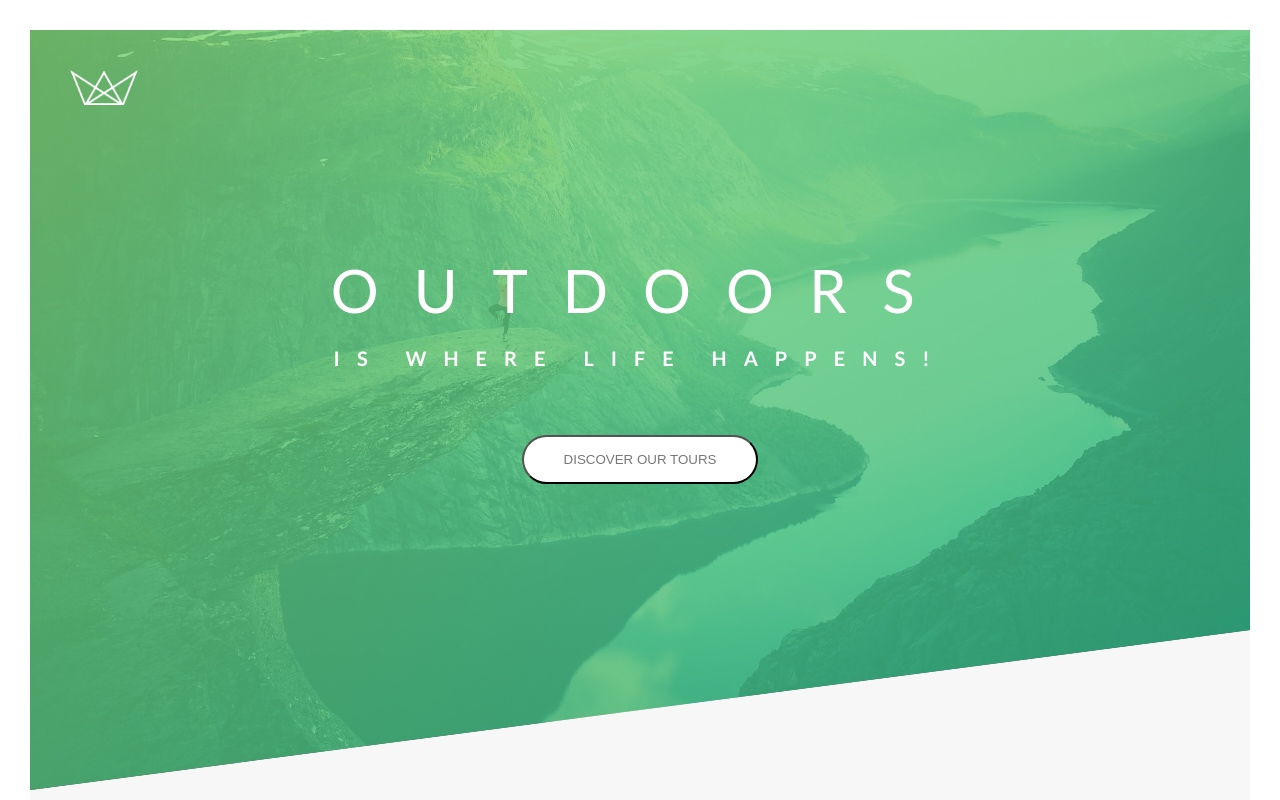
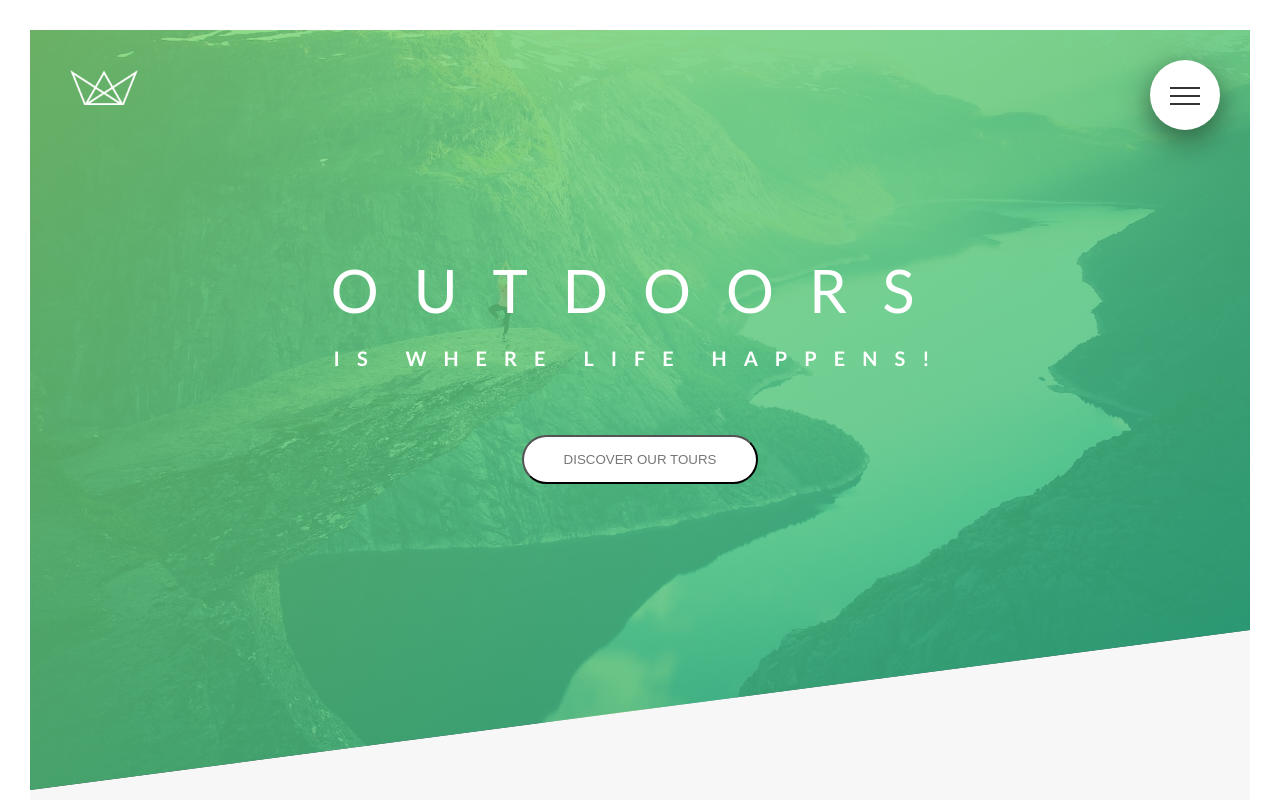
Before and after one commit to DavidNeiOs/natours, a React (Create React App) app: page / in a window 1280 px wide. Shown: the top 800 px of the page. Built offline with nearby package versions, Linux system fonts and the light colour scheme.

Commit message:
navigation component

```diff
--- a/src/App.js
+++ b/src/App.js
@@ -1,11 +1,12 @@
 import React from "react";
 
-import { Header, Footer } from "./layout";
+import { Header, Footer, Navigation } from "./layout";
 import { Home } from "./pages/home";
 
 function App() {
   return (
     <div>
+      <Navigation />
       <Header />
       <Home />
       <Footer />
--- a/src/layout/footer.js
+++ b/src/layout/footer.js
@@ -36,7 +36,10 @@
               David Neira
             </a>{" "}
             following this online{" "}
-            <a href="https://udemy.com" className="footer__link">
+            <a
+              href="https://www.udemy.com/course/advanced-css-and-sass/"
+              className="footer__link"
+            >
               course
             </a>
             . Copyright &copy; Original author and design - Jonas Schmedtmann.
--- a/src/layout/index.js
+++ b/src/layout/index.js
@@ -1,2 +1,3 @@
 export * from "./header";
 export * from "./footer";
+export * from "./navigation";
--- /dev/null
+++ b/src/layout/navigation.js
@@ -0,0 +1,48 @@
+import React from "react";
+
+export const Navigation = () => {
+  return (
+    <div className="navigation">
+      <input
+        type="checkbox"
+        className="navigation__checkbox"
+        id="navi-toggle"
+      />
+      <label htmlFor="navi-toggle" className="navigation__button">
+        <span className="navigation__icon">&nbsp;</span>
+      </label>
+
+      <div className="navigation__background">&nbsp;</div>
+
+      <nav className="navigation__nav">
+        <ul className="navigation__list">
+          <li className="navigation__item">
+            <a href="#" className="navigation__link">
+              <span>01</span>About Natours
+            </a>
+          </li>
+          <li className="navigation__item">
+            <a href="#" className="navigation__link">
+              <span>02</span>Your benefits
+            </a>
+          </li>
+          <li className="navigation__item">
+            <a href="#" className="navigation__link">
+              <span>03</span>Popular tours
+            </a>
+          </li>
+          <li className="navigation__item">
+            <a href="#" className="navigation__link">
+              <span>04</span>Stories
+            </a>
+          </li>
+          <li className="navigation__item">
+            <a href="#" className="navigation__link">
+              <span>05</span>Book now
+            </a>
+          </li>
+        </ul>
+      </nav>
+    </div>
+  );
+};
--- a/src/sass/abstract/_mixins.scss
+++ b/src/sass/abstract/_mixins.scss
@@ -5,3 +5,10 @@
     clear: both;
   }
 }
+
+@mixin centerContentHV {
+  position: absolute;
+  top: 50%;
+  left: 50%;
+  transform: translate(-50%, -50%);
+}
--- a/src/sass/components/_card.scss
+++ b/src/sass/components/_card.scss
@@ -115,10 +115,7 @@
 
   // BACK SIDE STYLING
   &__cta {
-    position: absolute;
-    top: 50%;
-    left: 50%;
-    transform: translate(-50%, -50%);
+    @include centerContentHV;
   }
 
   &__price-box {
--- a/src/sass/components/_form.scss
+++ b/src/sass/components/_form.scss
@@ -78,12 +78,9 @@
       display: block;
       background-color: $color-primary;
       border-radius: 50%;
-      position: absolute;
-      top: 50%;
-      left: 50%;
-      transform: translate(-50%, -50%);
       opacity: 0;
       transition: opacity .2s;
+      @include centerContentHV;
     }
   }
 
--- /dev/null
+++ b/src/sass/layout/_navigation.scss
@@ -0,0 +1,141 @@
+.navigation {
+  &__checkbox {
+    display: none;
+  }
+
+  &__button {
+    background-color: $color-white;
+    height: 7rem;
+    width: 7rem;
+    position: fixed;
+    top: 6rem;
+    right: 6rem;
+    border-radius: 50%;
+    box-shadow: 0 1rem 3rem rgba($color-black, .5);
+    z-index: 2000;
+    text-align: center;
+    cursor: pointer;
+  }
+
+  &__background {
+    height: 6rem;
+    width: 6rem;
+    border-radius: 50%;
+    position: fixed;
+    top: 6.5rem;
+    right: 6.5rem;
+    background-image: radial-gradient($color-primary-light, $color-primary-dark);
+    z-index: 1000;
+    transition: transform .8s cubic-bezier(0.86, 0, 0.07, 1);
+  }
+
+  &__nav {
+    height: 100vh;
+    position: fixed;
+    top: 0;
+    left: 0;
+    z-index: 1500;
+
+    opacity: 0;
+    width: 0;
+    transition: all .8s cubic-bezier(0.68, -0.55, 0.265, 1.55);
+  }
+
+  &__list {
+    @include centerContentHV;
+    list-style: none;
+    text-align: center;
+    width: 100%
+  }
+
+  &__link {
+    &:link,
+    &:visited {
+      display: inline-block;
+      font-size: 3rem;
+      font-weight: 300;
+      padding: 1rem 2rem;
+      color: $color-white;
+      text-decoration: none;
+      text-transform: uppercase;
+      background-image: linear-gradient(120deg, transparent 0%, transparent 50%, $color-white 50%);
+      background-size: 240%;
+      transition: all .4s;
+    }
+
+    &:hover,
+    &:active {
+      background-position: 100%;
+      color: $color-primary;
+      transform: translateX(1rem);
+    }
+
+    span {
+      margin-right: 1.5rem;
+      display: inline-block;
+    }
+  }
+
+  // FUNCTIONALITY
+  &__checkbox:checked ~ &__background {
+    transform: scale(80);
+  }
+
+  &__checkbox:checked ~ &__nav {
+    opacity: 1;
+    width: 100%;
+  }
+
+  // ICON
+
+  &__icon {
+    position: relative;
+    margin-top: 3.5rem;
+
+    &,
+    &::before,
+    &::after {
+      width: 3rem;
+      height: 2px;
+      background-color: $color-grey-dark-3;
+      display: inline-block;
+    }
+
+    &::before,
+    &::after {
+      content: "";
+      position: absolute;
+      left: 0;
+      transition: all .2s;
+    }
+
+    &::before {
+      top: -.8rem;
+    }
+
+    &::after {
+      top: .8rem;
+    }
+  }
+
+  &__button:hover &__icon::before {
+    top: -1rem
+  }
+  &__button:hover &__icon::after {
+    top: 1rem
+  }
+
+  &__checkbox:checked + &__button &__icon {
+    background-color: transparent;
+  }
+  &__checkbox:checked + &__button &__icon::before {
+    top: 0;
+    transform: rotate(135deg)
+  }
+  &__checkbox:checked + &__button &__icon::after {
+    top: 0;
+    transform: rotate(-135deg)
+  }
+
+
+}
--- a/src/sass/main.scss
+++ b/src/sass/main.scss
@@ -18,5 +18,6 @@
 @import "layout/header";
 @import "layout/grid";
 @import "layout/footer";
+@import "layout/navigation";
 
 @import "pages/home";
```
